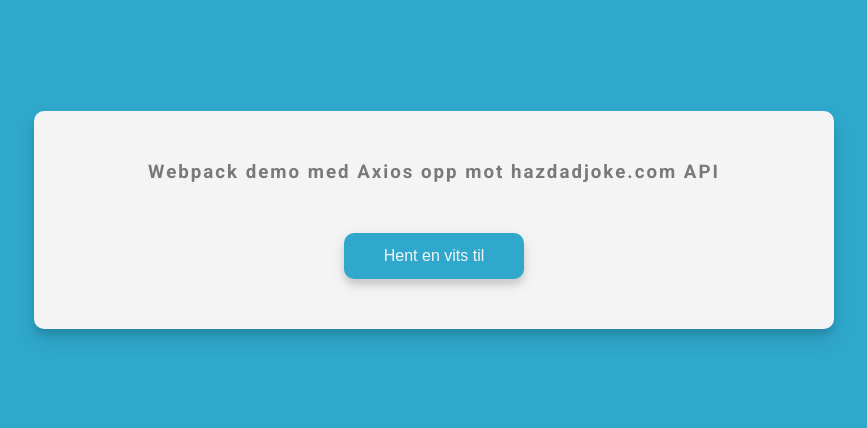
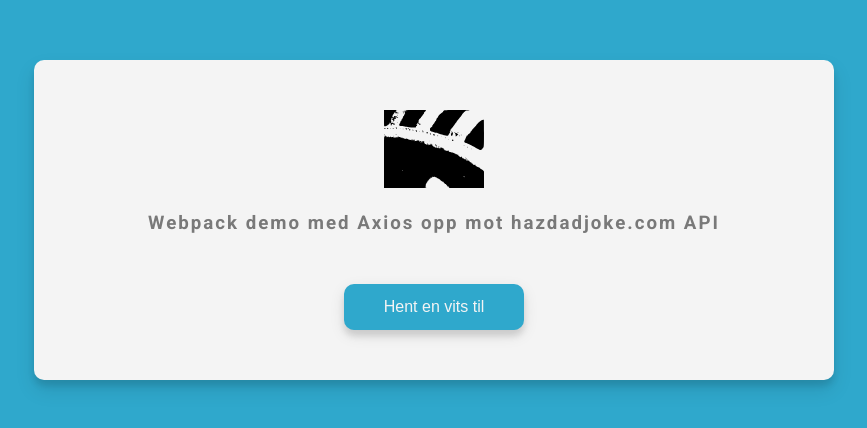
Before and after one commit to Torgeir333/webpack-demo-public, a website built with webpack: page src/template.html in a window 1280 px wide. Shown: the part 180-608 px from the top of the page, without its empty margins (206-1073 px from the left). Built offline with nearby package versions, Linux system fonts and the light colour scheme.

Commit message:
set webpack asset loader and import image to template.html

```diff
--- a/src/index.js
+++ b/src/index.js
@@ -3,6 +3,8 @@
 import './styles/main.scss';
 import nurk1 from './assets/nurk1.svg'
 
+const nurkImg = document.getElementById('nurkImg');
+nurkImg.src = nurk1;
+
 console.log(generateJoke());
-console.log(123);
 // console.log(uuidv4());
--- a/src/template.html
+++ b/src/template.html
@@ -8,6 +8,7 @@
   </head>
   <body>
     <div class="container">
+        <img id="nurkImg" alt=""/>
         <h3>Webpack demo med Axios opp mot hazdadjoke.com API</h3>
         <div id="joke" class="joke"></div>
         <button id="jokeBtn" class="btn">Hent en vits til</button>
--- a/webpack.config.js
+++ b/webpack.config.js
@@ -46,7 +46,7 @@
                 },
             },
             {
-               test: /\.(svg|jpg|png|gif|jpeg)$/i,
+               test: /\.(png|svg|jpg|jpeg|gif)$/i,
                type: 'asset/resource',
             },
         ],
```
